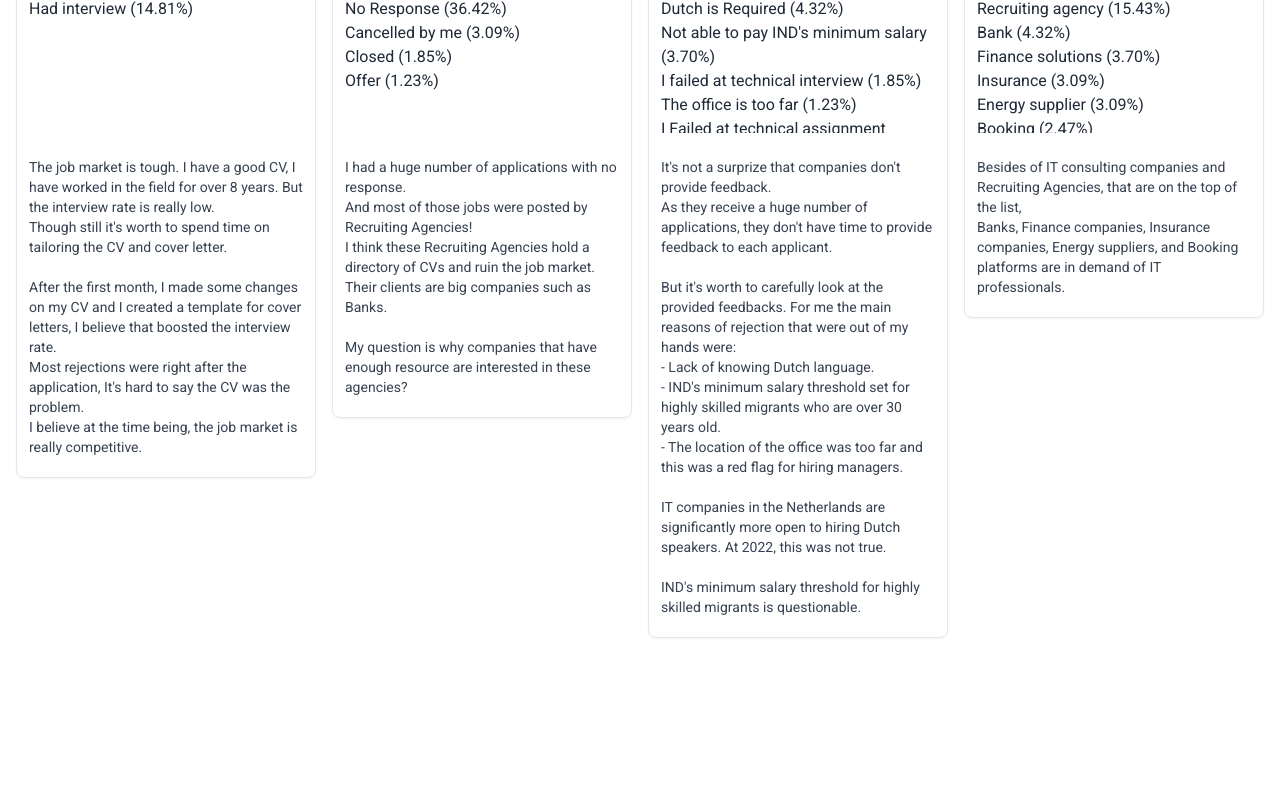
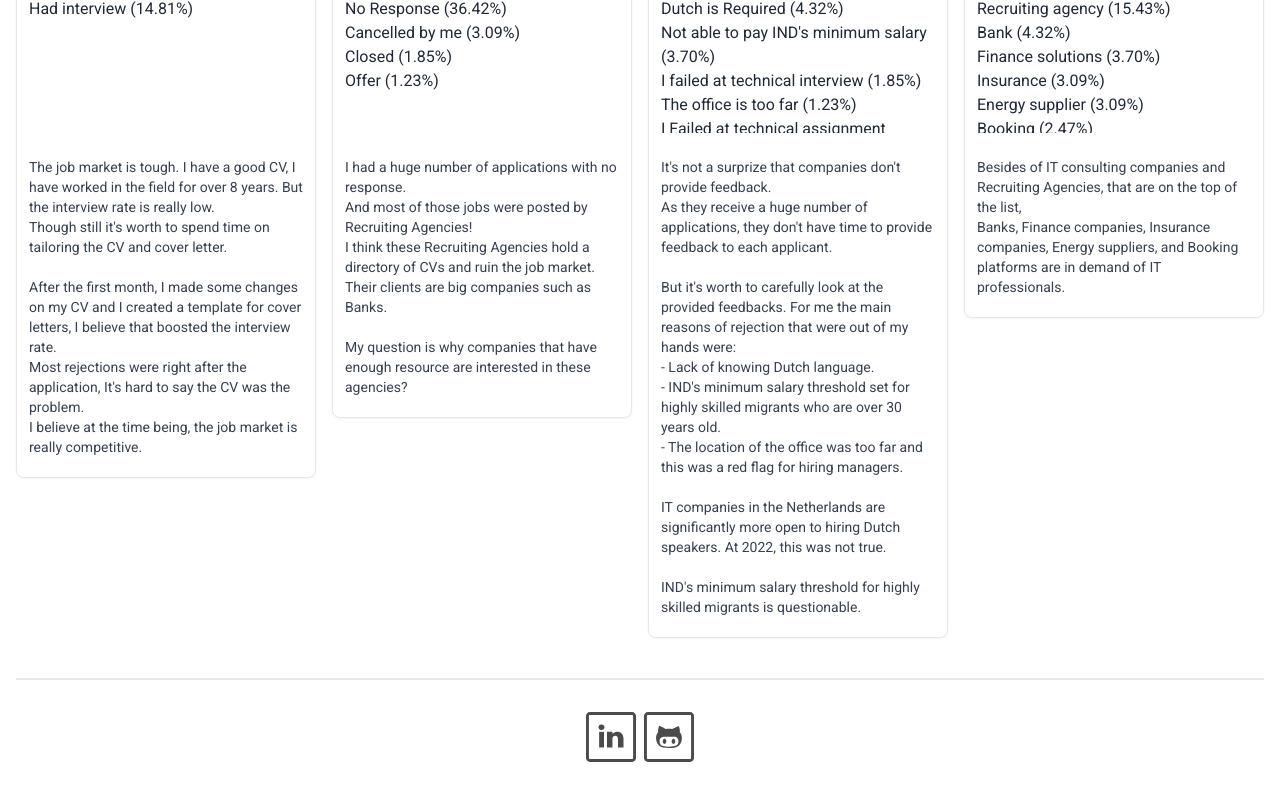
Before and after one commit to pooria-h/ts-job-applications-charts, a Vue app: page / in a window 1280 px wide. Shown: the part 679-1479 px from the top of the page. Before the commit the page ends 1333 px from the top, so only its background shows below. Built offline with nearby package versions, Linux system fonts and the light colour scheme.

Commit message:
add footer

```diff
--- a/src/App.vue
+++ b/src/App.vue
@@ -1,6 +1,18 @@
+<script lang="ts">
+import { defineComponent } from 'vue';
+import CustomFooter from '@/components/shared/CustomFooter.vue';
+
+export default defineComponent({
+  components: {
+    CustomFooter,
+  },
+});
+</script>
+
 <template>
   <div class="app">
     <router-view />
+    <CustomFooter />
   </div>
 </template>
 
--- /dev/null
+++ b/src/components/shared/CustomFooter.vue
@@ -0,0 +1,64 @@
+<template>
+  <footer class="customFooter">
+    <a
+      href="https://www.linkedin.com/in/pooriahan/"
+      target="_blank"
+      title="LinkedIn"
+      class="footerLink"
+    >
+      <svg
+        xmlns="http://www.w3.org/2000/svg"
+        xmlns:xlink="http://www.w3.org/1999/xlink"
+        fill="#000000"
+        version="1.1"
+        viewBox="-143 145 512 512"
+        xml:space="preserve"
+        width="50"
+        height="50"
+      >
+        <g>
+          <path d="M329,145h-432c-22.1,0-40,17.9-40,40v432c0,22.1,17.9,40,40,40h432c22.1,0,40-17.9,40-40V185C369,162.9,351.1,145,329,145z    M339,617c0,5.5-4.5,10-10,10h-432c-5.5,0-10-4.5-10-10V185c0-5.5,4.5-10,10-10h432c5.5,0,10,4.5,10,10V617z"/>
+          <rect x="-8.5" y="348.4" width="49.9" height="159.7"/>
+          <path d="M177.7,346.9c-28.6,0-46.5,15.6-49.8,26.6v-25.1H71.8c0.7,13.3,0,159.7,0,159.7h56.1v-86.3c0-4.9-0.2-9.7,1.2-13.1   c3.8-9.6,12.1-19.6,27-19.6c19.5,0,28.3,14.8,28.3,36.4v82.6H241v-88.8C241,369.9,213.2,346.9,177.7,346.9z"/>
+          <path d="M15.4,273c-18.4,0-30.5,11.9-30.5,27.7c0,15.5,11.7,27.7,29.8,27.7h0.4c18.8,0,30.5-12.3,30.4-27.7   C45.1,284.9,33.8,273,15.4,273z"/>
+        </g>
+      </svg>
+    </a>
+    <a
+      href="https://github.com/pooria-h"
+      target="_blank"
+      title="GitHub"
+      class="footerLink"
+    >
+      <svg
+        xmlns="http://www.w3.org/2000/svg"
+        xmlns:xlink="http://www.w3.org/1999/xlink"
+        fill="#000000"
+        version="1.1"
+        viewBox="-143 145 512 512"
+        xml:space="preserve"
+        width="50"
+        height="50"
+      >
+        <g>
+          <path d="M329,145h-432c-22.1,0-40,17.9-40,40v432c0,22.1,17.9,40,40,40h432c22.1,0,40-17.9,40-40V185C369,162.9,351.1,145,329,145z    M339,617c0,5.5-4.5,10-10,10h-432c-5.5,0-10-4.5-10-10V185c0-5.5,4.5-10,10-10h432c5.5,0,10,4.5,10,10V617z"/>
+          <path d="M224.5,351.2c0.9-20.1-1.8-39.6-8.6-58.6c-0.9-2.4-2-3.3-4.5-2.6c-5.6,1.7-11.4,3-16.9,5c-15.2,5.5-29.1,13.5-42.6,22.2   c-1.4,0.9-3.5,1.5-5.2,1.2c-22.1-3.9-44.3-3.7-66.5-0.3c-2.2,0.3-5-0.2-6.8-1.3c-15.7-10.2-31.7-20.2-50-25   c-15.1-4-12-4.8-16.3,8.9c-5.1,16.4-7.1,33.4-6,50.6c0.1,1.2-0.8,2.7-1.6,3.8c-6.6,7.9-11.7,16.6-14.8,26.4c-6,19-4.8,38.2-1,57.3   c7.5,37.5,32.8,63.8,70.2,70.3c19.3,3.4,39.2,3.7,57.3,5.2c20.2-1.5,38.9-1.6,57.1-4.5c31.8-5.1,55.8-22,67.8-52.7   c4.2-10.7,6.5-22.4,7.9-33.8c3.1-25.2-1.2-48.8-18.4-68.7C225,353.8,224.5,352.4,224.5,351.2z M208.1,459.1   c-3.3,15.6-12.4,26.3-27.6,31.8c-14.7,5.4-29.9,7.6-45.4,8.6c-7.5,0.5-15,0.1-22.5,0.1c-20.2,0.4-40.4-0.4-59.9-6.2   c-24.5-7.3-35.5-21.9-36.2-47.5c-0.3-9.1,0.7-17.9,5-26.1c8.5-16.5,23.2-22.3,40.6-22.6c9.5-0.1,19.1,0.7,28.7,1.6   c20.1,1.8,40-0.1,60-1.2c8.8-0.5,17.8-0.7,26.4,0.8c18.5,3.2,32.5,21.6,32.8,42.3C210,446.8,209.3,453.1,208.1,459.1z"/>
+          <path d="M56.1,424.8c-5.5,5.7-7.4,12.9-7.7,19.3c0,9.6,2.8,17.3,7.7,22.3c6.8,6.9,16.1,6.7,22.6-0.3c9.8-10.6,9.7-30.5,0-41   C72.2,418,62.7,417.9,56.1,424.8z"/>
+          <path d="M148.2,424c-11.2,10.3-11.2,33,0,43.2c6.5,5.9,15.3,5.6,21.4-0.7c5.6-5.8,7.6-13.1,7.8-21c-0.2-7.9-2.2-15.1-7.9-20.9   C163.4,418.3,154.6,418.1,148.2,424z"/>
+        </g>
+      </svg>
+    </a>
+  </footer>
+</template>
+
+<style scoped lang="scss">
+.customFooter {
+  @apply flex justify-center items-center gap-2 mx-2 mt-8 p-8 border-t-2 border-gray-200;
+}
+.footerLink {
+  opacity: .7;
+  &:hover {
+    opacity: 1;
+  }
+}
+</style>
```
